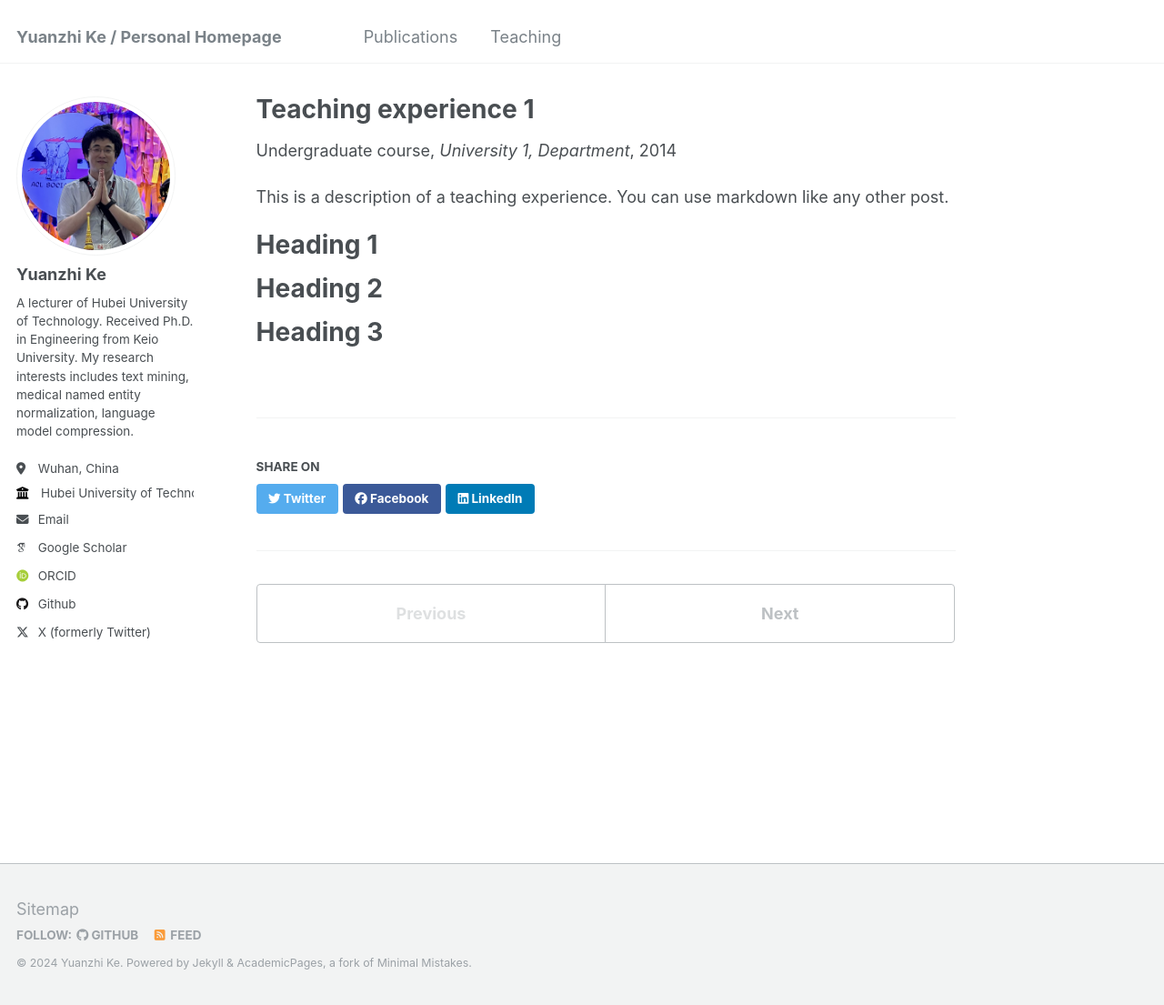
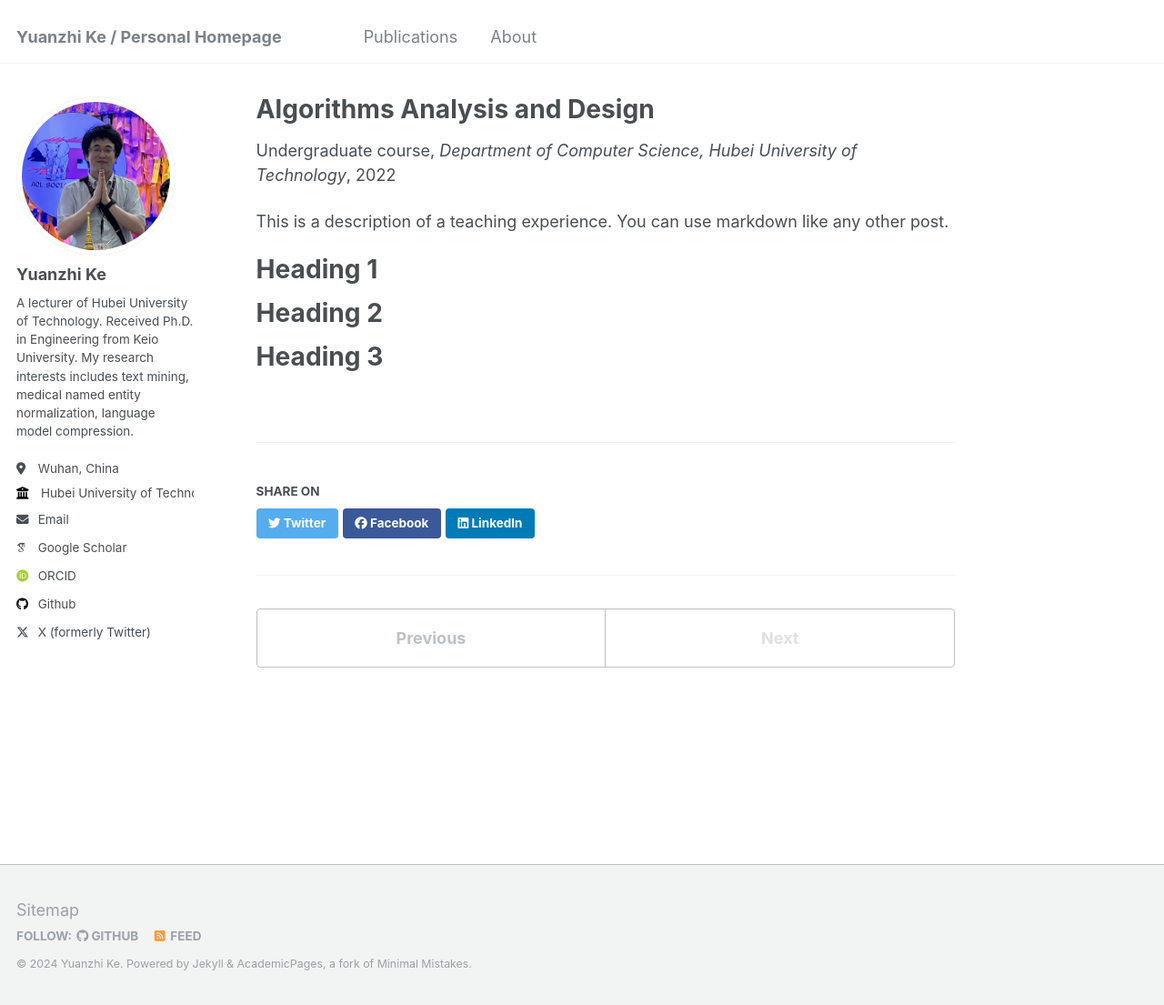
Before and after one commit to yuanzhiKe/yuanzhike.github.io, a Jekyll site: the page built from _teaching/2022-fall-teaching-1.md, in a window 1280 px wide and 1105 px high. Shown: the whole window at 91% size. Built offline with Jekyll 4.4.1, drawn with Linux system fonts in a browser that asks for light colours; some web fonts are replaced.

Commit message:
Remove teaching from navi because it is hard to add courses over years

```diff
--- a/_data/navigation.yml
+++ b/_data/navigation.yml
@@ -8,11 +8,14 @@ main:
   - title: "Publications"
     url: /publications/
 
+  - title: "About"
+    url: /about/
+
   # - title: "Talks"
   #   url: /talks/
 
-  - title: "Teaching"
-    url: /teaching/
+  # - title: "Teaching"
+  #   url: /teaching/
 
   # - title: "Portfolio"
   #   url: /portfolio/
--- a/_teaching/2014-spring-teaching-1.md
+++ b/_teaching/2022-fall-teaching-1.md
@@ -1,11 +1,11 @@
 ---
-title: "Teaching experience 1"
+title: "Algorithms Analysis and Design"
 collection: teaching
 type: "Undergraduate course"
 permalink: /teaching/2014-spring-teaching-1
-venue: "University 1, Department"
-date: 2014-01-01
-location: "City, Country"
+venue: "Department of Computer Science, Hubei University of Technology"
+date: 2022-09-01 - now
+location: "Wuhan, China"
 ---
 
 This is a description of a teaching experience. You can use markdown like any other post.
```
